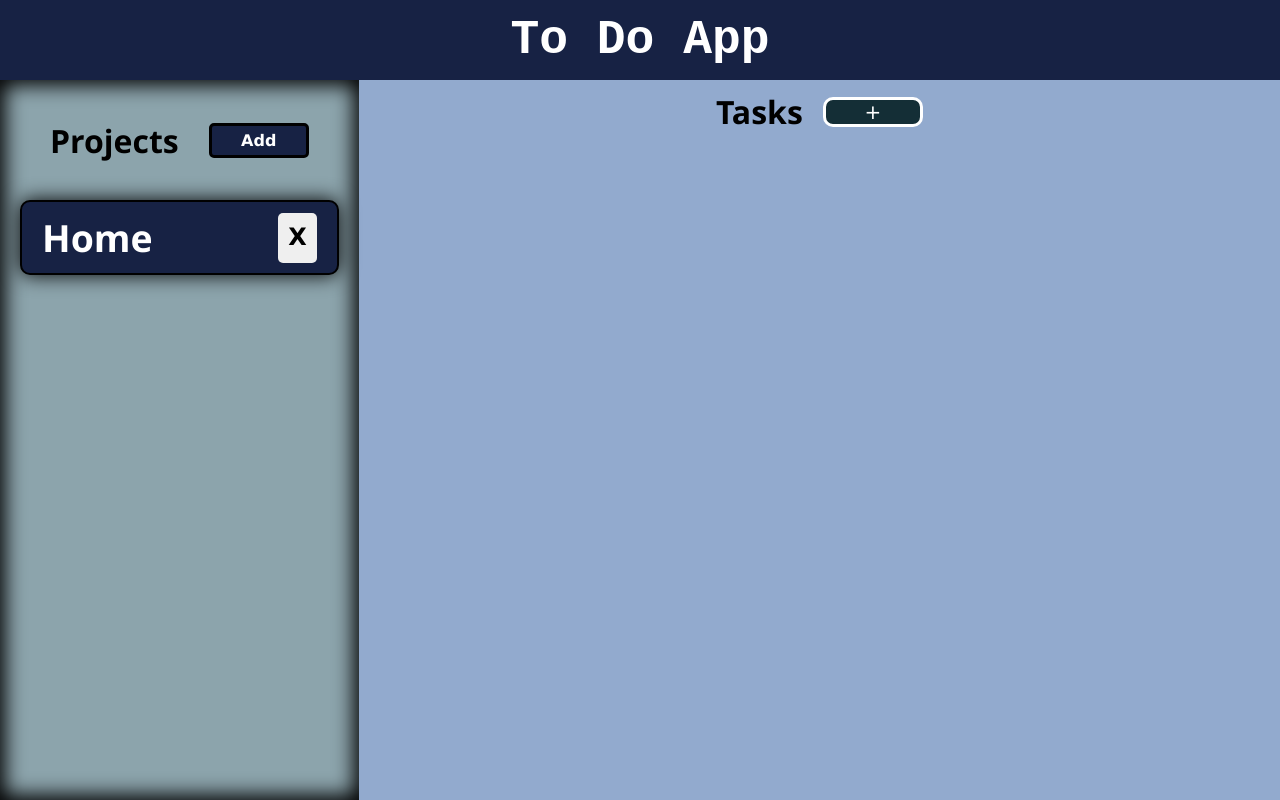
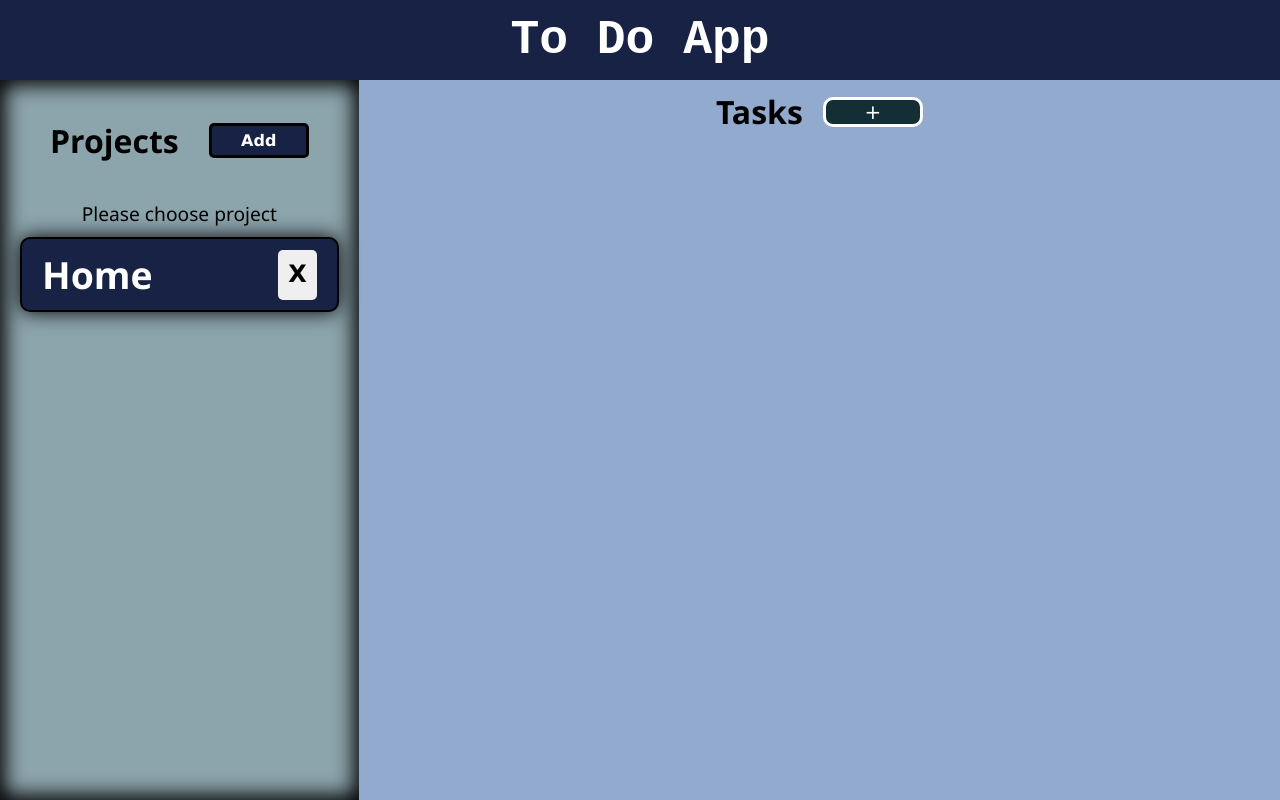
Before and after one commit to KVG24/todo-app, a website built with webpack: page dist/index.html in a window 1280 px wide. Built offline with nearby package versions, Linux system fonts and the light colour scheme.

Commit message:
Add help text above projects

```diff
--- a/dist/index.html
+++ b/dist/index.html
@@ -18,6 +18,7 @@
             <h2>Projects</h2>
             <button type="button" class="add-project-btn">Add</button>
           </div>
+          <p class="choose-project">Please choose project</p>
           <div class="add-project-modal" style="display: none">
             <div class="add-project-form-div">
               <form action="" class="add-project-form">
--- a/dist/style.css
+++ b/dist/style.css
@@ -67,6 +67,12 @@ h2 {
   gap: 30px;
   padding: 0 30px;
   border-radius: 20px;
+}
+
+.choose-project {
+  font-size: 1.2rem;
+  text-align: center;
+  margin-bottom: 10px;
 }
 
 .add-project-btn {
```
